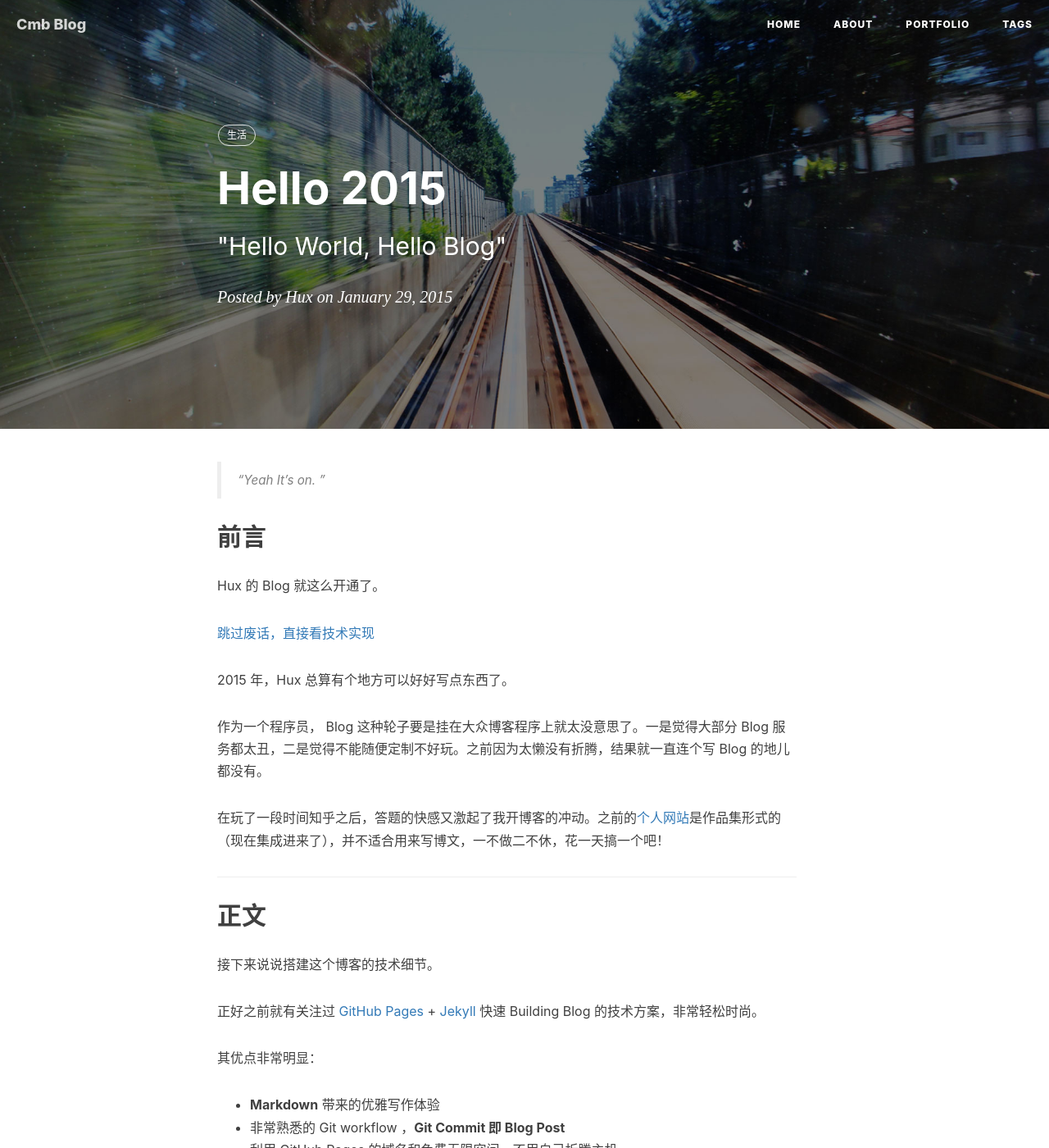
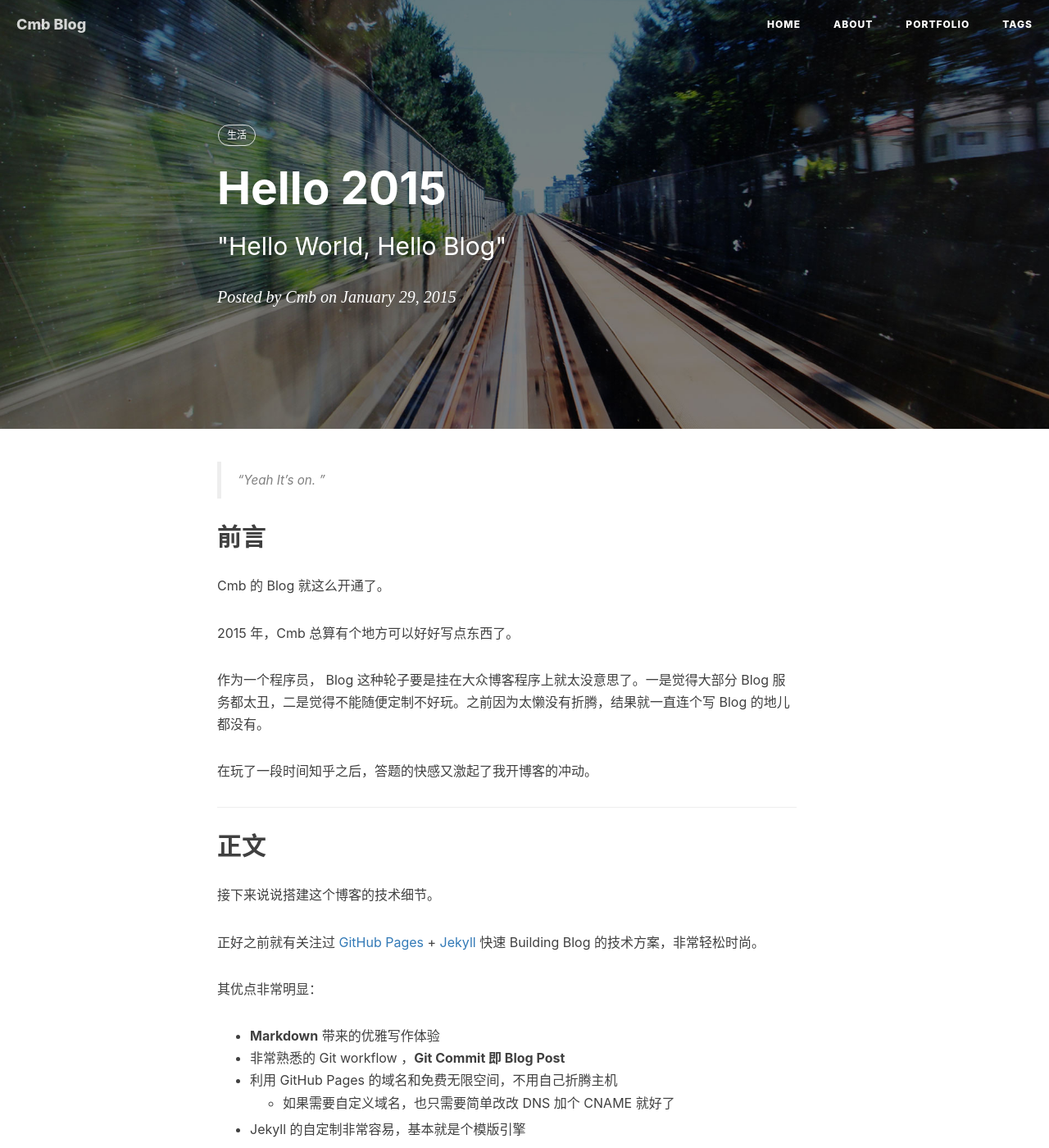
Before and after one commit to chenmingbiao/chenmingbiao.github.io, a Jekyll site: the page built from _posts/2014-01-29-hello-2015.markdown, in a window 1280 px wide and 1400 px high. Shown: the whole window at 82% size. Built offline with Jekyll 4.4.1, drawn with Linux system fonts in a browser that asks for light colours; nearby versions of some CDN libraries; comment, search, counter and statistics services are not loaded; some of the changed text lies outside the part shown.

Commit message:
alter some display errors

```diff
--- a/_posts/2014-01-29-hello-2015.markdown
+++ b/_posts/2014-01-29-hello-2015.markdown
@@ -3,7 +3,7 @@ layout:     post
 title:      "Hello 2015"
 subtitle:   " \"Hello World, Hello Blog\""
 date:       2015-01-29 12:00:00
-author:     "Hux"
+author:     "Cmb"
 header-img: "img/post-bg-2015.jpg"
 tags:
     - 生活
@@ -14,19 +14,14 @@ tags:
 
 ## 前言
 
-Hux 的 Blog 就这么开通了。
+Cmb 的 Blog 就这么开通了。
 
-[跳过废话，直接看技术实现 ](#build)
-
-
-
-2015 年，Hux 总算有个地方可以好好写点东西了。
+2015 年，Cmb 总算有个地方可以好好写点东西了。
 
 
 作为一个程序员， Blog 这种轮子要是挂在大众博客程序上就太没意思了。一是觉得大部分 Blog 服务都太丑，二是觉得不能随便定制不好玩。之前因为太懒没有折腾，结果就一直连个写 Blog 的地儿都没有。
 
-在玩了一段时间知乎之后，答题的快感又激起了我开博客的冲动。之前的[个人网站](http://huangxuan.me/portfolio)是作品集形式的（现在集成进来了），并不适合用来写博文，一不做二不休，花一天搞一个吧！
-
+在玩了一段时间知乎之后，答题的快感又激起了我开博客的冲动。
 
 <p id = "build"></p>
 ---
@@ -76,4 +71,4 @@ Theme 的 CSS 是基于 Bootstrap 定制的，看得不爽的地方直接在 Les
 
 如果你恰好逛到了这里，希望你也能喜欢这个博客主题。
 
-—— Hux 后记于 2015.10
+—— Cmb 后记于 2015.10
```
Also changed, not shown: _posts/2015-08-10-cryptography-in-swift-with-commoncrypto.markdown (+2 -9 lines), _posts/2015-11-23-flight-php-in-chinese.markdown (+15 -3 lines).
